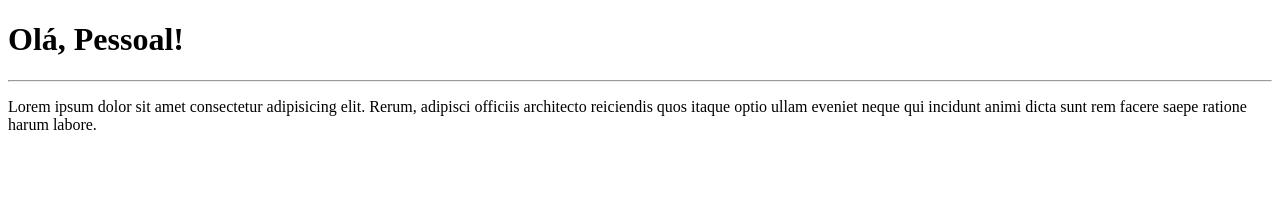
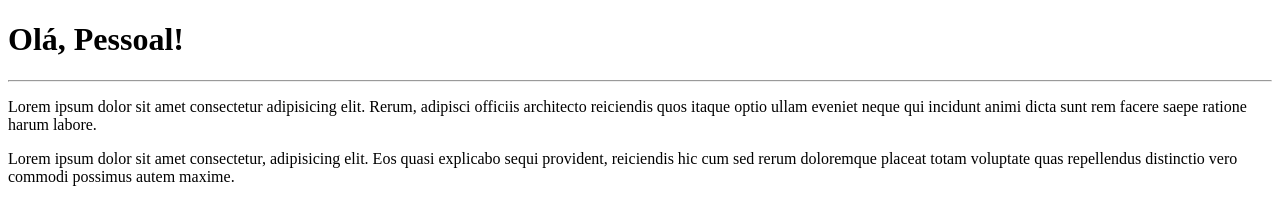
Before and after one commit to Paulabkv/Ola-Pessoal, a plain HTML site: page site-exemplo/index.html in a window 1280 px wide. Drawn offline with Linux system fonts and the light colour scheme.

Commit message:
adicionei um parágrafo

```diff
--- a/site-exemplo/index.html
+++ b/site-exemplo/index.html
@@ -9,5 +9,6 @@
     <h1>Olá, Pessoal!</h1>
     <hr>
     <p>Lorem ipsum dolor sit amet consectetur adipisicing elit. Rerum, adipisci officiis architecto reiciendis quos itaque optio ullam eveniet neque qui incidunt animi dicta sunt rem facere saepe ratione harum labore.</p>
+    <p>Lorem ipsum dolor sit amet consectetur, adipisicing elit. Eos quasi explicabo sequi provident, reiciendis hic cum sed rerum doloremque placeat totam voluptate quas repellendus distinctio vero commodi possimus autem maxime.</p>
 </body>
 </html>
```
